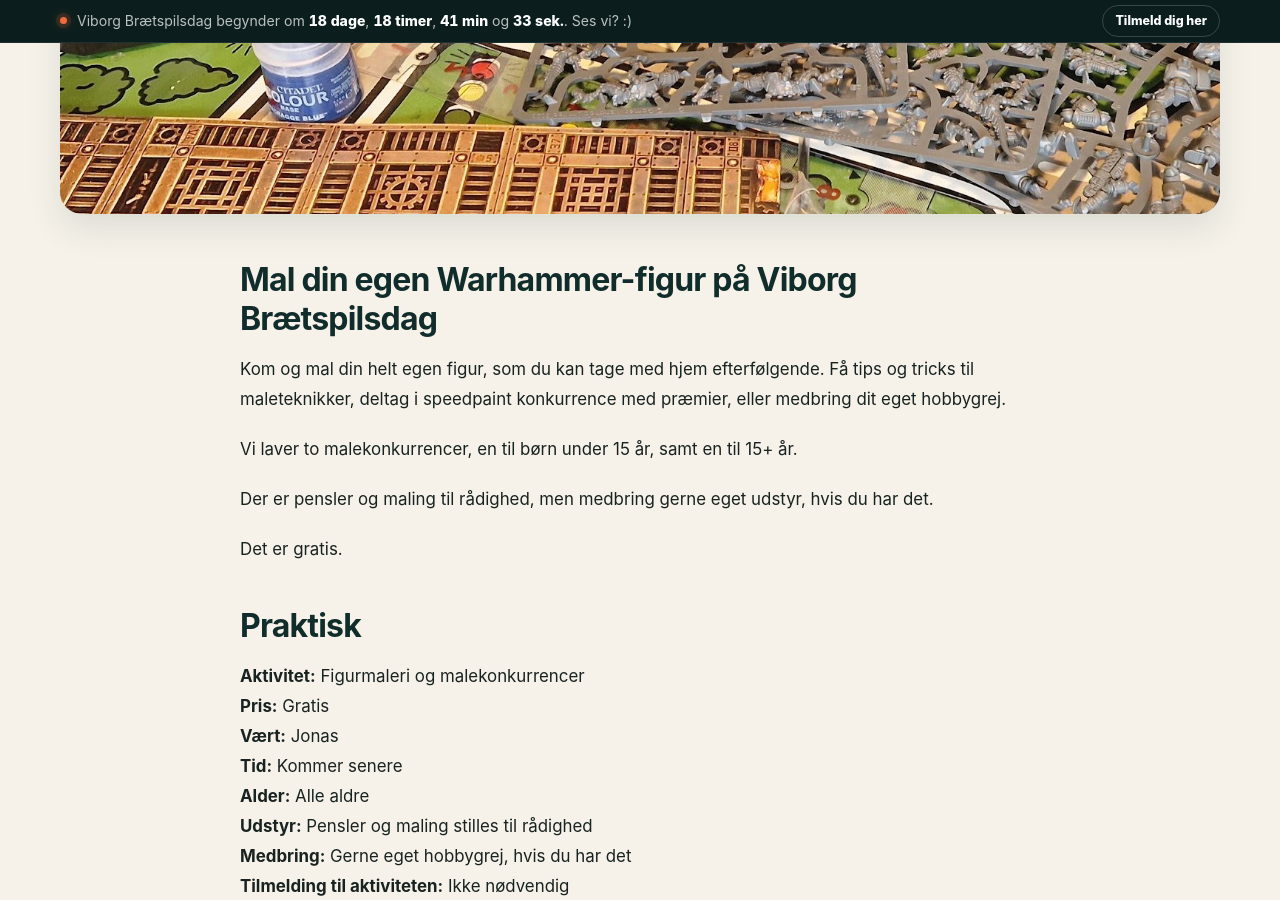
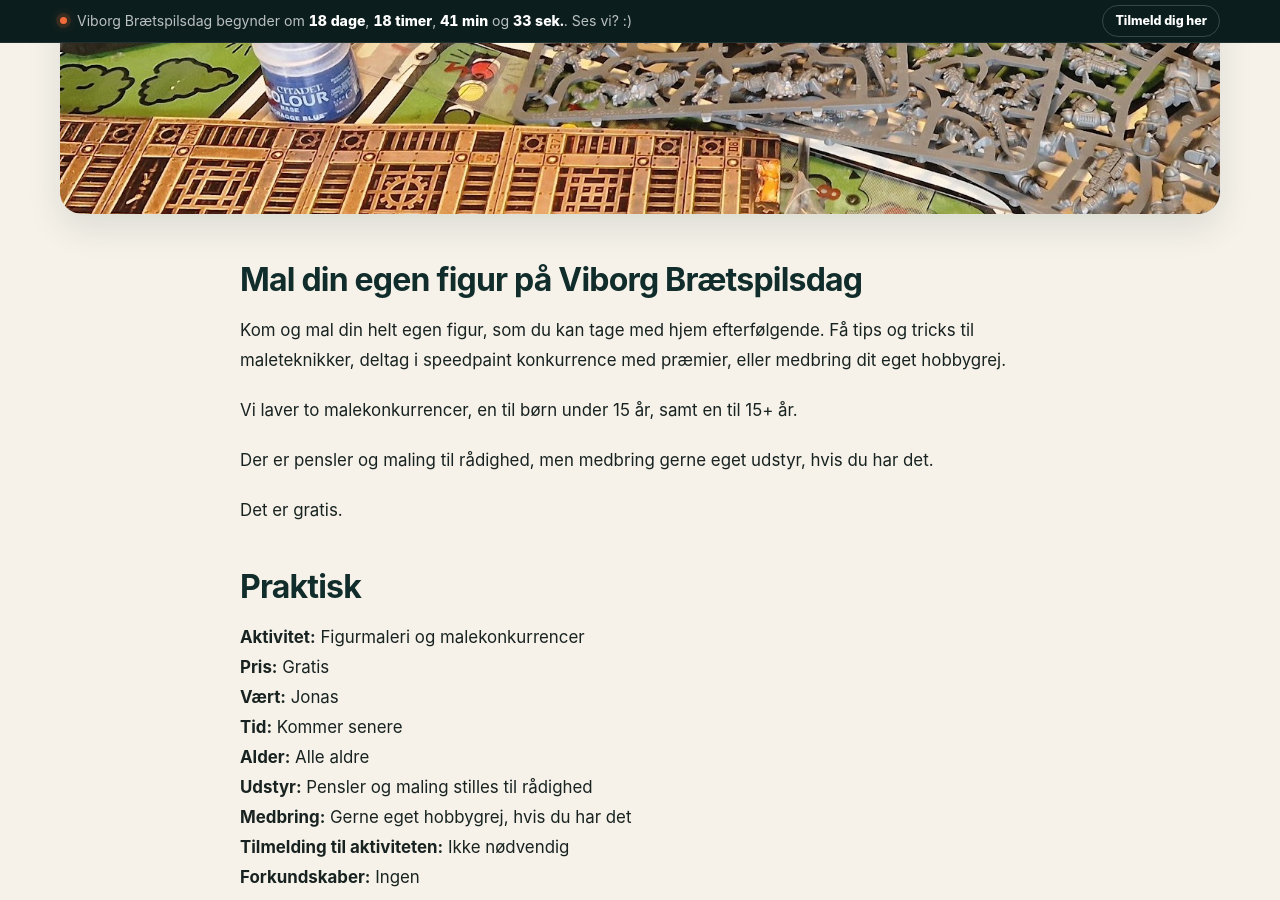
Before and after one commit to Andrejao/spilex, a Jekyll site: the page built from _posts/2026-10-23-warhammer-figurmaling.md, in a window 1280 px wide and 900 px high, scrolled down 698 px. Built offline with Jekyll 4.4.1, drawn with Linux system fonts in a browser that asks for light colours.

Commit message:
Update 2026-10-23-warhammer-figurmaling.md

```diff
--- a/_posts/2026-10-23-warhammer-figurmaling.md
+++ b/_posts/2026-10-23-warhammer-figurmaling.md
@@ -16,7 +16,7 @@
 filter_niveau: "let"
 ---
 
-## Mal din egen Warhammer-figur på Viborg Brætspilsdag
+## Mal din egen figur på Viborg Brætspilsdag
 
 Kom og mal din helt egen figur, som du kan tage med hjem efterfølgende. Få tips og tricks til maleteknikker, deltag i speedpaint konkurrence med præmier, eller medbring dit eget hobbygrej.
 
```
